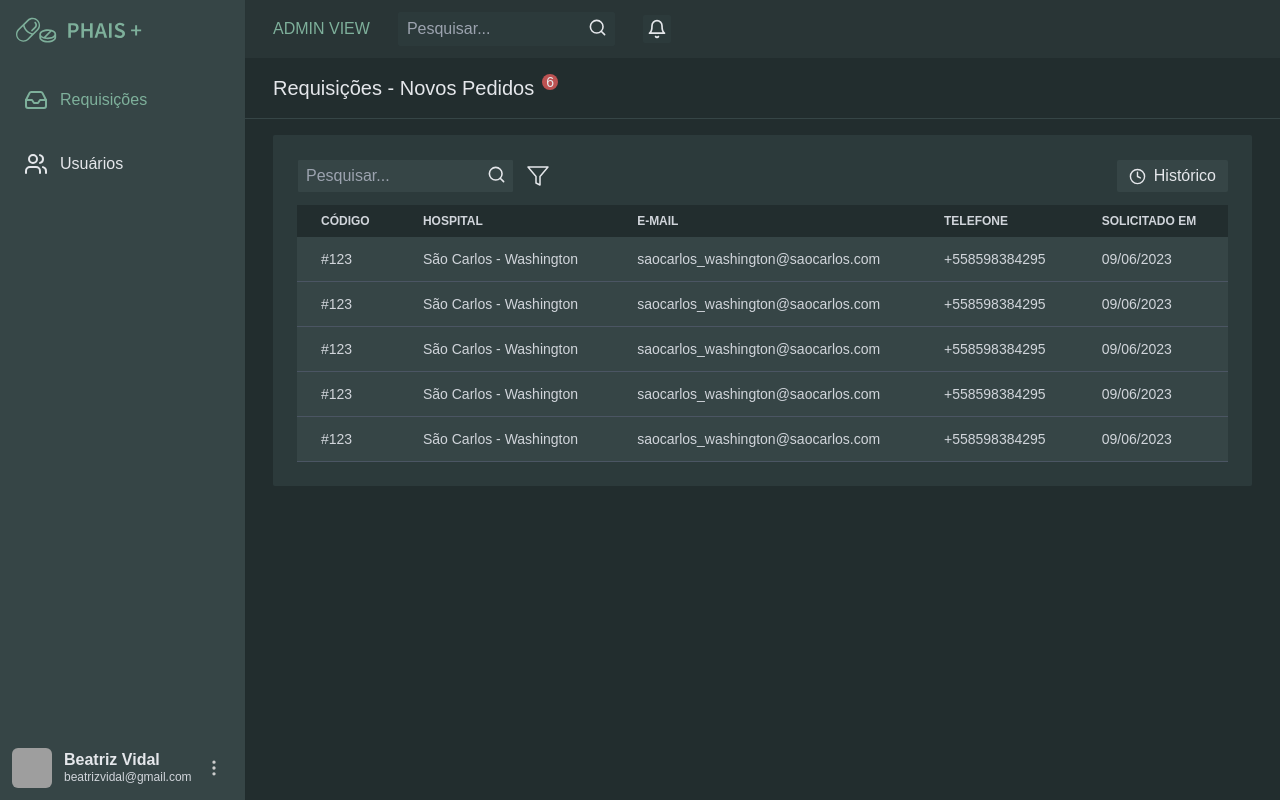
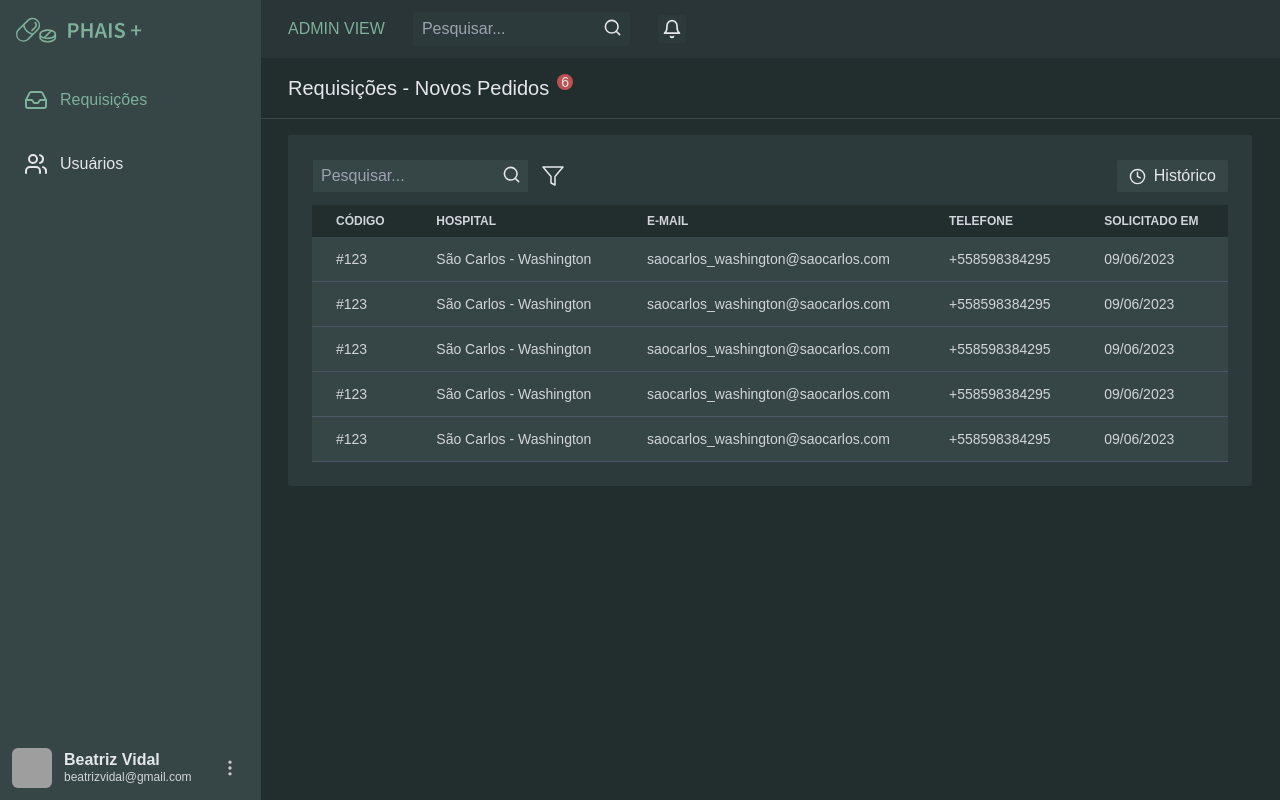
Before and after one commit to yagowb/phais-plus, a React (Vite) app in the folder client/: page /admin in a window 1280 px wide. Built offline with nearby package versions, Linux system fonts and the light colour scheme; grey boxes are pictures that could not be loaded.

Commit message:
:lipstick: Aumentando tamanho da sidebar

```diff
--- a/client/src/components/Admin/BaseLayout/index.jsx
+++ b/client/src/components/Admin/BaseLayout/index.jsx
@@ -7,7 +7,7 @@ function BaseLayout({ children }) {
       <main className="bg-bg-dark flex-1 flex h-screen overflow-x-hidden">
         <Sidebar />
 
-        <div className="w-full ml-[245px] flex flex-col">
+        <div className="w-full ml-[260px] flex flex-col">
           <Navbar />
 
           <main className="w-full">
--- a/client/src/components/Admin/Sidebar/index.jsx
+++ b/client/src/components/Admin/Sidebar/index.jsx
@@ -43,7 +43,7 @@ function Sidebar() {
           alt=""
           className="w-10 h-10 rounded-md"
         />
-        <div className="flex justify-between items-center overflow-hidden transition-all w-40 ml-3">
+        <div className="flex justify-between items-center overflow-hidden transition-all w-44 ml-3">
           <div className="leading-4">
             <h4 className="font-semibold text-gray-200">Beatriz Vidal</h4>
             <span className="text-xs text-gray-300">
@@ -72,7 +72,7 @@ function SidebarItem({ icon, text, active, path }) {
         `}
       >
         {icon}
-        <span className="overflow-hidden transition-all w-40 ml-3">{text}</span>
+        <span className="overflow-hidden transition-all w-44 ml-3">{text}</span>
       </Link>
     </li>
   );
```
